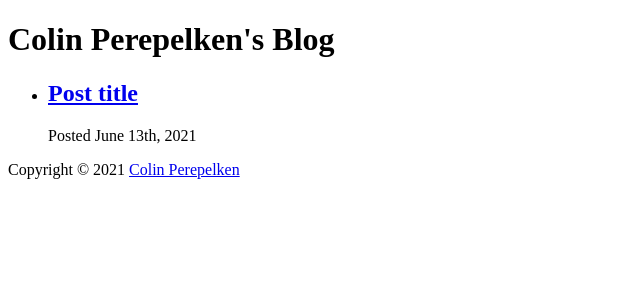
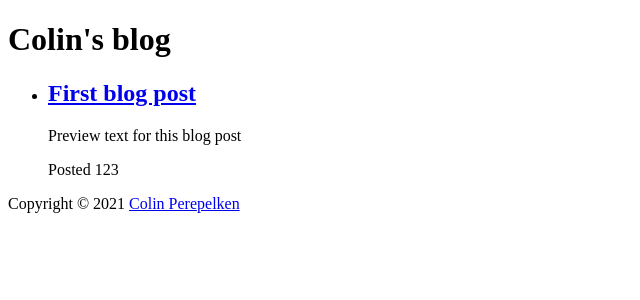
Before and after one commit to colinperepelken/blog, a React (Create React App) app in the folder client/: page / in a window 1280 px wide. Shown: the top 300 px of the page, without its empty margins (0-640 px from the left). Built offline with nearby package versions, Linux system fonts and the light colour scheme.

Commit message:
Create config file, and PostTypes

```diff
--- a/client/src/App.tsx
+++ b/client/src/App.tsx
@@ -6,20 +6,22 @@ import {
   Route
 } from 'react-router-dom'
 import SinglePost from './components/screens/SinglePost'
+import Header from './components/Header'
+import Footer from './components/Footer'
 
 const App = () => {
   return (
     <div className="App">
+      <Header/>
       <Router>
         <Switch>
-          <Route path="/post">
-            <SinglePost />
+          <Route path="/post/:id" component={SinglePost}>
           </Route>
-          <Route path="/">
-            <Home />
+          <Route path="/" component={Home}>
           </Route>
         </Switch>
       </Router>
+      <Footer/>
     </div>
   )
 }
--- a/client/src/components/Footer.tsx
+++ b/client/src/components/Footer.tsx
@@ -1,6 +1,8 @@
+import { config } from '../config'
+
 const Footer = () => {
   return (
-        <footer><p>Copyright &copy; {new Date().getFullYear() } <a href="https://perepelken.ca">Colin Perepelken</a></p></footer>
+        <footer><p>Copyright &copy; {new Date().getFullYear() } <a href={config.copyrightUrl}>{config.copyrightText}</a></p></footer>
   )
 }
 
--- a/client/src/components/Header.tsx
+++ b/client/src/components/Header.tsx
@@ -1,6 +1,8 @@
+import { config } from '../config'
+
 const Header = () => {
   return (
-        <h1>Colin Perepelken&apos;s Blog</h1>
+        <h1>{config.title}</h1>
   )
 }
 
--- a/client/src/components/PostList.tsx
+++ b/client/src/components/PostList.tsx
@@ -1,9 +1,20 @@
+import { IPostPreview } from '../types/PostTypes'
 import PostPreview from './PostPreview'
 
+const examplePost: IPostPreview = {
+  id: 1,
+  title: 'First blog post',
+  previewText: 'Preview text for this blog post',
+  imageUrl: '#',
+  createdAt: 123
+}
+
 const PostList = () => {
+  // TODO fetch lists of posts for this page
+  // TODO add pagination eventually
   return (
         <ul>
-            <li><PostPreview></PostPreview></li>
+            <li><PostPreview post={examplePost}></PostPreview></li>
         </ul>
   )
 }
--- a/client/src/components/PostPreview.tsx
+++ b/client/src/components/PostPreview.tsx
@@ -1,10 +1,16 @@
 import { Link } from 'react-router-dom'
+import { IPostPreview } from '../types/PostTypes'
 
-const PostPreview = () => {
+interface IProps {
+  post: IPostPreview
+}
+
+const PostPreview = (props: IProps) => {
   return (
     <div>
-        <h2><Link to="/post">Post title</Link></h2>
-        <p>Posted June 13th, 2021</p>
+        <h2><Link to={`/post/${props.post.id}`}>{props.post.title}</Link></h2>
+        <p>{props.post.previewText}</p>
+        <p>Posted {props.post.createdAt}</p>
     </div>
   )
 }
--- a/client/src/components/screens/Home.tsx
+++ b/client/src/components/screens/Home.tsx
@@ -1,13 +1,9 @@
-import Footer from '../Footer'
-import Header from '../Header'
 import PostList from '../PostList'
 
 const Home = () => {
   return (
         <div>
-            <Header></Header>
             <PostList></PostList>
-            <Footer></Footer>
         </div>
   )
 }
--- a/client/src/components/screens/SinglePost.tsx
+++ b/client/src/components/screens/SinglePost.tsx
@@ -1,5 +1,25 @@
-const SinglePost = () => {
-  return (<p>Single post</p>)
+import { Link } from 'react-router-dom'
+
+interface IProps {
+  postId: string
+}
+
+const SinglePost = (props: IProps) => {
+  // TODO make call to API with postId and get post title and content
+
+  return (
+    <div>
+      <Link to="/">Back</Link>
+      <div>
+        <article>
+          <h2>Post title</h2>
+          <section>
+            <p>Blog post content here</p>
+          </section>
+        </article>
+      </div>
+    </div>
+  )
 }
 
 export default SinglePost
--- /dev/null
+++ b/client/src/config.ts
@@ -0,0 +1,5 @@
+export const config = {
+  title: "Colin's blog",
+  copyrightText: 'Colin Perepelken',
+  copyrightUrl: 'https://perepelken.ca'
+}
--- /dev/null
+++ b/client/src/types/PostTypes.ts
@@ -0,0 +1,12 @@
+export interface IPostDetails {
+    id: number
+    title: string
+    imageUrl: string
+    content: string
+    author: string
+    createdAt: number
+    updatedAt: number
+}
+export type IPostPreview = Pick<IPostDetails, 'id' | 'title' | 'imageUrl' | 'createdAt'> & {
+    previewText: string
+}
```
